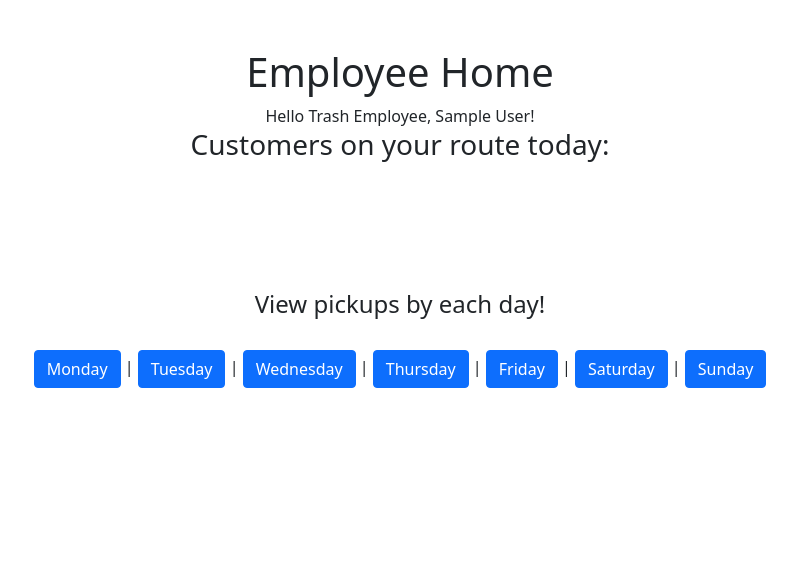
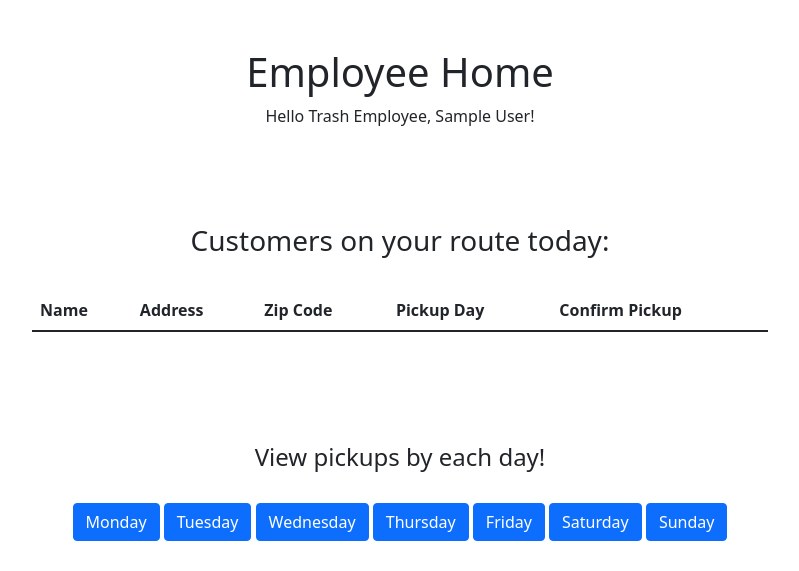
Before and after one commit to Payner01/dcc-trashcollector, a Django app: page /employees/ in a window 1280 px wide. Shown: the part 56-627 px from the top of the page, without its empty margins (240-1039 px from the left). Run offline with Django 3.2, Linux system fonts and the light colour scheme; a user stored in the database is signed in; tables that the repository leaves empty hold one stand-in row (values such as "Sample post"); lists and menus that the app fills with data are empty.

Commit message:
added styling to employee home

```diff
--- a/trash_collector/employees/templates/employees/employee_base.html
+++ b/trash_collector/employees/templates/employees/employee_base.html
@@ -1,6 +1,6 @@
 {% extends 'base.html' %}
 
 {% block navbar %}
-    <a class="nav-item nav-link" href="{% url 'employees:index' %}">Home</a>
+    <a class="nav-item nav-link " href="{% url 'employees:index' %}">Home</a>
     <a class="nav-item nav-link" href="{% url 'employees:edit_profile' %}">Edit Profile</a>
 {% endblock %}
--- a/trash_collector/employees/templates/employees/index.html
+++ b/trash_collector/employees/templates/employees/index.html
@@ -1,32 +1,58 @@
 {% extends 'employees/employee_base.html' %}
 
 {% block title %}{% block header %} Employee Home {% endblock %}{% endblock %}
-
+<br>
+<br>
+<br>
 {% block content %}
   {% if user.is_authenticated %}
     Hello Trash Employee, {{logged_in_employee.name}}!
-<br />
+<br>
+<br>
+<br>
+<br>
+<br>
 <h3>Customers on your route today:</h3>
 <br />
+
+      <table class="table table-striped">
+        <thead>
+          <tr>
+            <th scope="col">Name</th>
+            <th scope="col">Address</th>
+            <th scope="col">Zip Code</th>
+            <th scope="col">Pickup Day</th>
+            <th scope="col">Confirm Pickup</th>
+          </tr>
+        </thead>
+
+        <tbody>
+
+          <tr>
     {% for item in trash_picked_up %}
-      <ul>
-          {{item.name}} - {{item.address}} , {{item.zip_code}} Has a pick up today: {{item.weekly_pickup|default_if_none:""}}{{item.one_time_pickup|default_if_none:""}}
-            <a class="btn btn-success" href="{% url 'employees:confirm_pickup' item.id %}">Confirm Pickup</a>
+            <td>{{item.name}}</td>
+            <td>{{item.address}}</td>
+            <td>{{item.zip_code}}</td>
+            <td>{{item.weekly_pickup|default_if_none:""}}{{item.one_time_pickup|default_if_none:""}}</td>
+            <td><a class="btn btn-success" href="{% url 'employees:confirm_pickup' item.id %}">Confirm Pickup</a></td>
+          </tr>
+      {% endfor %}
+        </tbody>
 
-      </ul>
-      {% endfor %}
+      </table>
+
       <br>
       <br>
       <br>
       <br>
       <h4>View pickups by each day!</h4>
       <br>
-      <a class="btn btn-primary" href="{% url 'employees:search_daily_pickups' 'Monday' %}">Monday</a> |
-      <a class="btn btn-primary" href="{% url 'employees:search_daily_pickups' 'Tuesday' %}">Tuesday</a> |
-      <a class="btn btn-primary" href="{% url 'employees:search_daily_pickups' 'Wednesday' %}">Wednesday</a> |
-      <a class="btn btn-primary" href="{% url 'employees:search_daily_pickups' 'Thursday' %}">Thursday</a> |
-      <a class="btn btn-primary" href="{% url 'employees:search_daily_pickups' 'Friday' %}">Friday</a> |
-      <a class="btn btn-primary" href="{% url 'employees:search_daily_pickups' 'Saturday' %}">Saturday</a> |
+      <a class="btn btn-primary" href="{% url 'employees:search_daily_pickups' 'Monday' %}">Monday</a>
+      <a class="btn btn-primary" href="{% url 'employees:search_daily_pickups' 'Tuesday' %}">Tuesday</a>
+      <a class="btn btn-primary" href="{% url 'employees:search_daily_pickups' 'Wednesday' %}">Wednesday</a>
+      <a class="btn btn-primary" href="{% url 'employees:search_daily_pickups' 'Thursday' %}">Thursday</a>
+      <a class="btn btn-primary" href="{% url 'employees:search_daily_pickups' 'Friday' %}">Friday</a>
+      <a class="btn btn-primary" href="{% url 'employees:search_daily_pickups' 'Saturday' %}">Saturday</a>
       <a class="btn btn-primary" href="{% url 'employees:search_daily_pickups' 'Sunday' %}">Sunday</a>
   {% else %}
     <p>You are at the employee index, but you are not logged in.</p>
--- a/trash_collector/templates/base.html
+++ b/trash_collector/templates/base.html
@@ -7,7 +7,7 @@
 </head>
   <body>
   {% if user.is_authenticated %}
-  <nav class="navbar navbar-expand-lg navbar-light bg-light">
+    <nav class="navbar navbar-expand-lg navbar-light">
       <a class="navbar-brand" href="#">Trash Collector</a>
       <div class="navbar-nav">
       {% block navbar %}{% endblock %}
@@ -16,7 +16,7 @@
     </nav>
   {% endif %}
     <main>
-      <div class="container">
+      <div class="container" >
         <div class="row">
           <div class="col-2"></div>
           <div class="col-8" align="center">
--- a/trash_collector/templates/home.html
+++ b/trash_collector/templates/home.html
@@ -14,8 +14,8 @@
   <p><a href="{% url 'logout' %}">Log Out</a></p>
 {% else %}
   <p>You are not logged in. Please log in or create an account.</p>
-  <a href="{% url 'login' %}">Log In</a>
-  <a href="{% url 'accounts:register' %}">Sign Up</a>
+  <a class="btn btn-primary" href="{% url 'login' %}">Log In</a>
+  <a class="btn btn-primary" href="{% url 'accounts:register' %}">Sign Up</a>
 {% endif %}
 {% endblock %}
 
```
Lines whose indentation alone changed are shown as unchanged.
